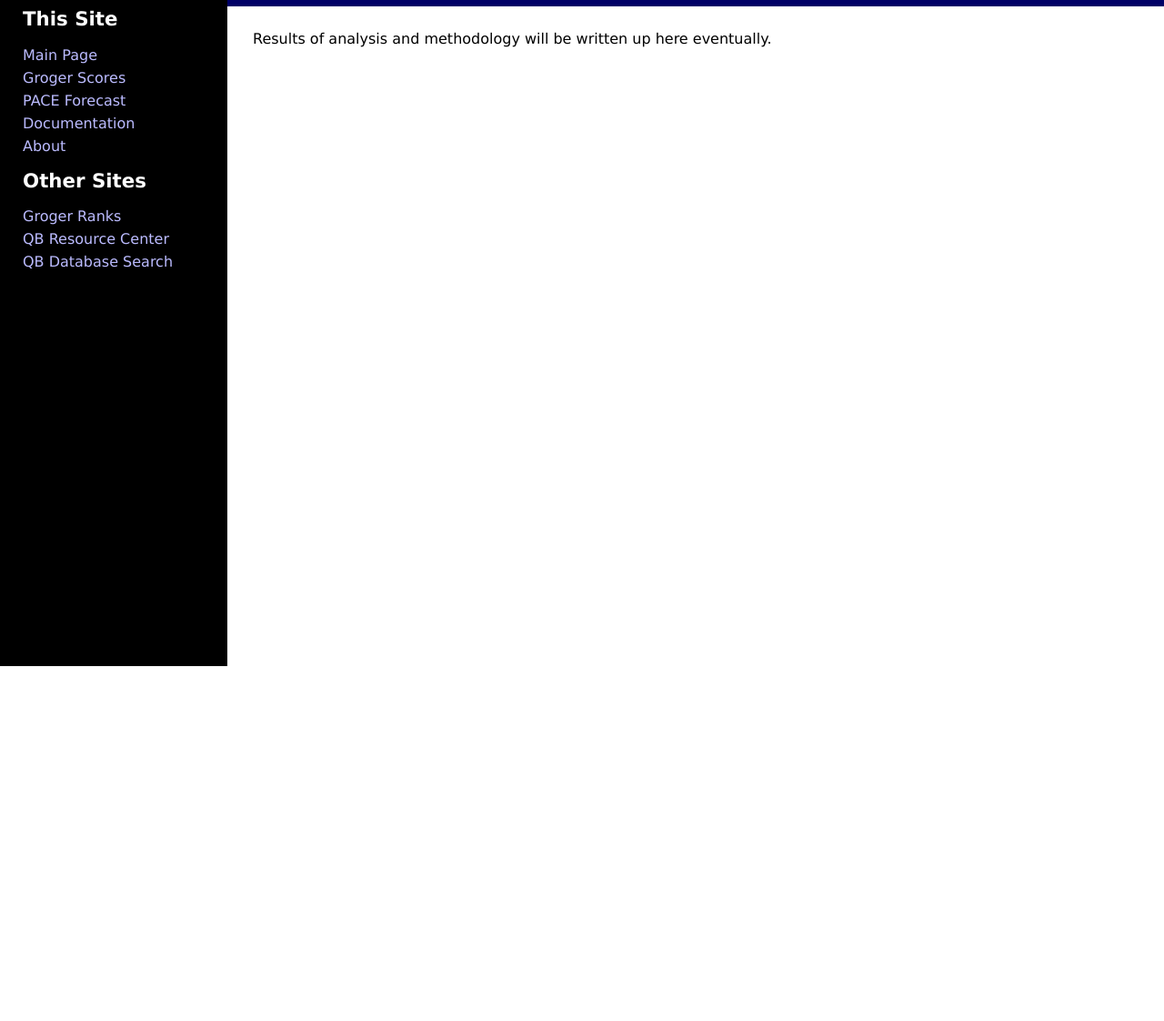
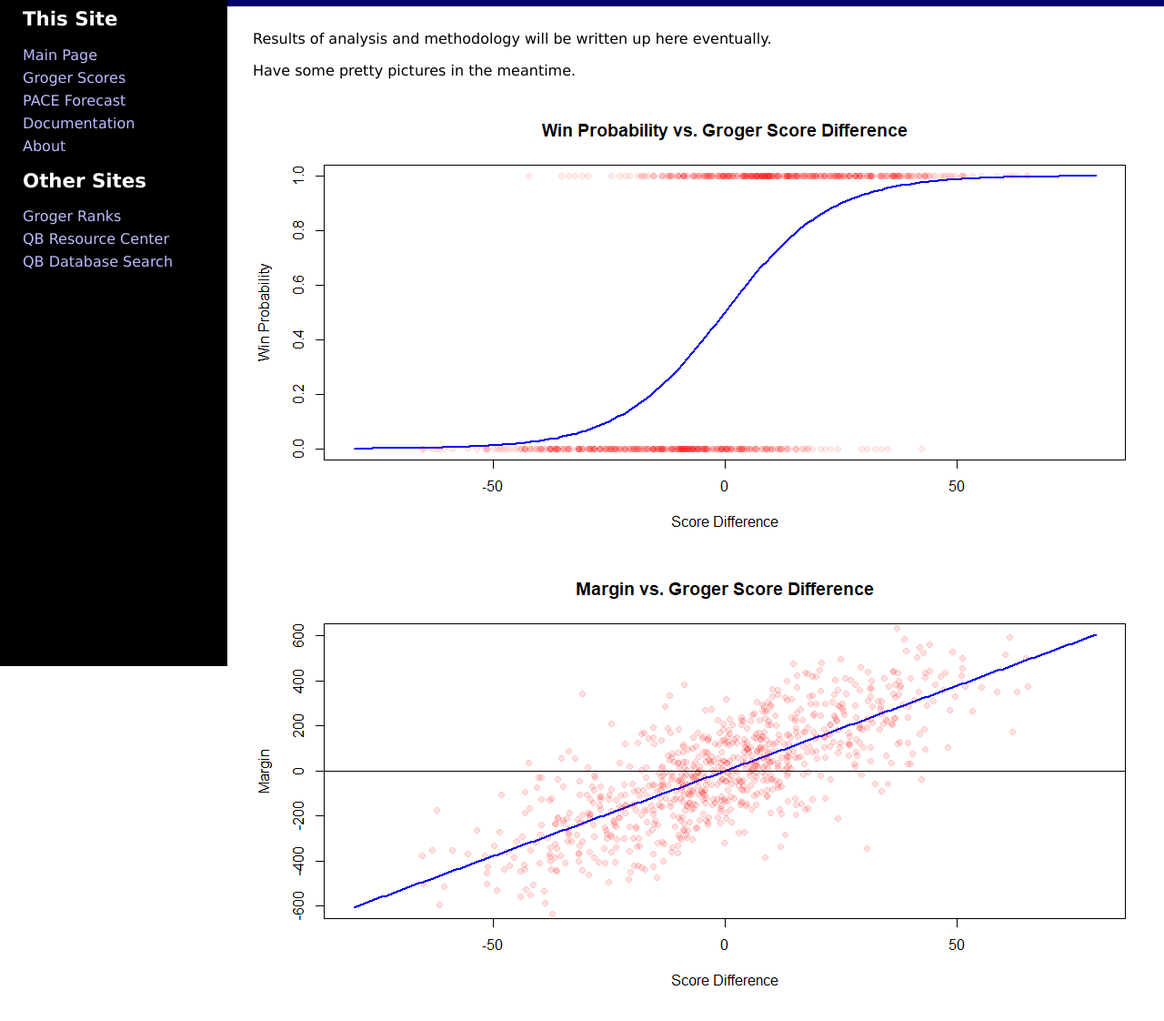
Before and after one commit to SirMrGuy/qbmodel, a plain HTML site: page docs/scores.html in a window 1280 px wide. Shown: the part 68-1190 px from the top of the page at 91% size. Before the commit the page ends 800 px from the top, so only its background shows below. Drawn offline with Linux system fonts and the light colour scheme.

Commit message:
Added graphs

```diff
--- a/docs/scores.html
+++ b/docs/scores.html
@@ -10,6 +10,9 @@
 	<div class="topbar">Groger Score Analysis</div>
 	<div class="content">
 		<p>Results of analysis and methodology will be written up here eventually.</p>
+		<p>Have some pretty pictures in the meantime.</p>
+		<img src="winchance.png">
+		<img src="margin.png">
 	</div>
 </body>
 </html>
```
Also changed, not shown: docs/margin.png (added), docs/winchance.png (added).
